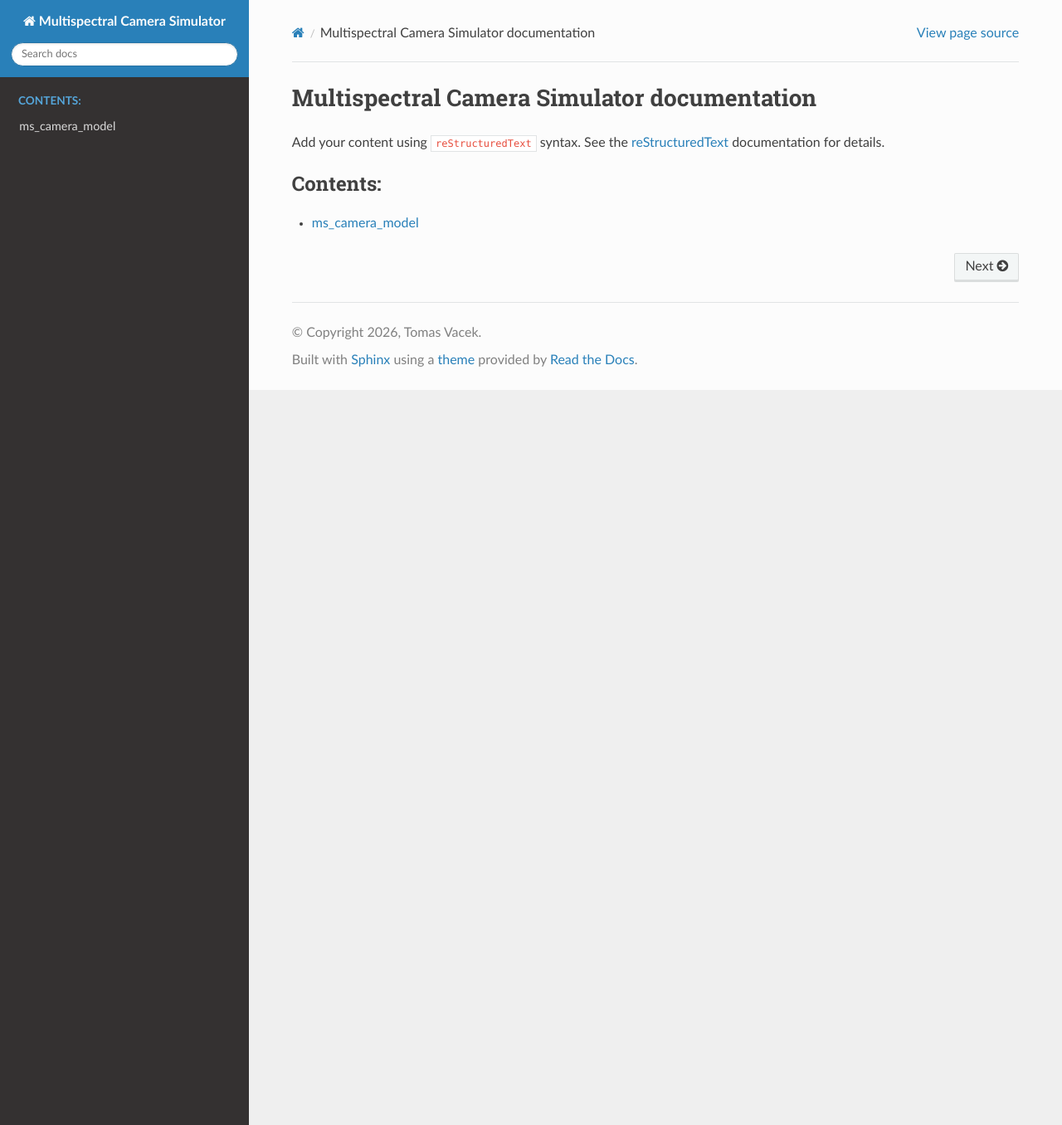
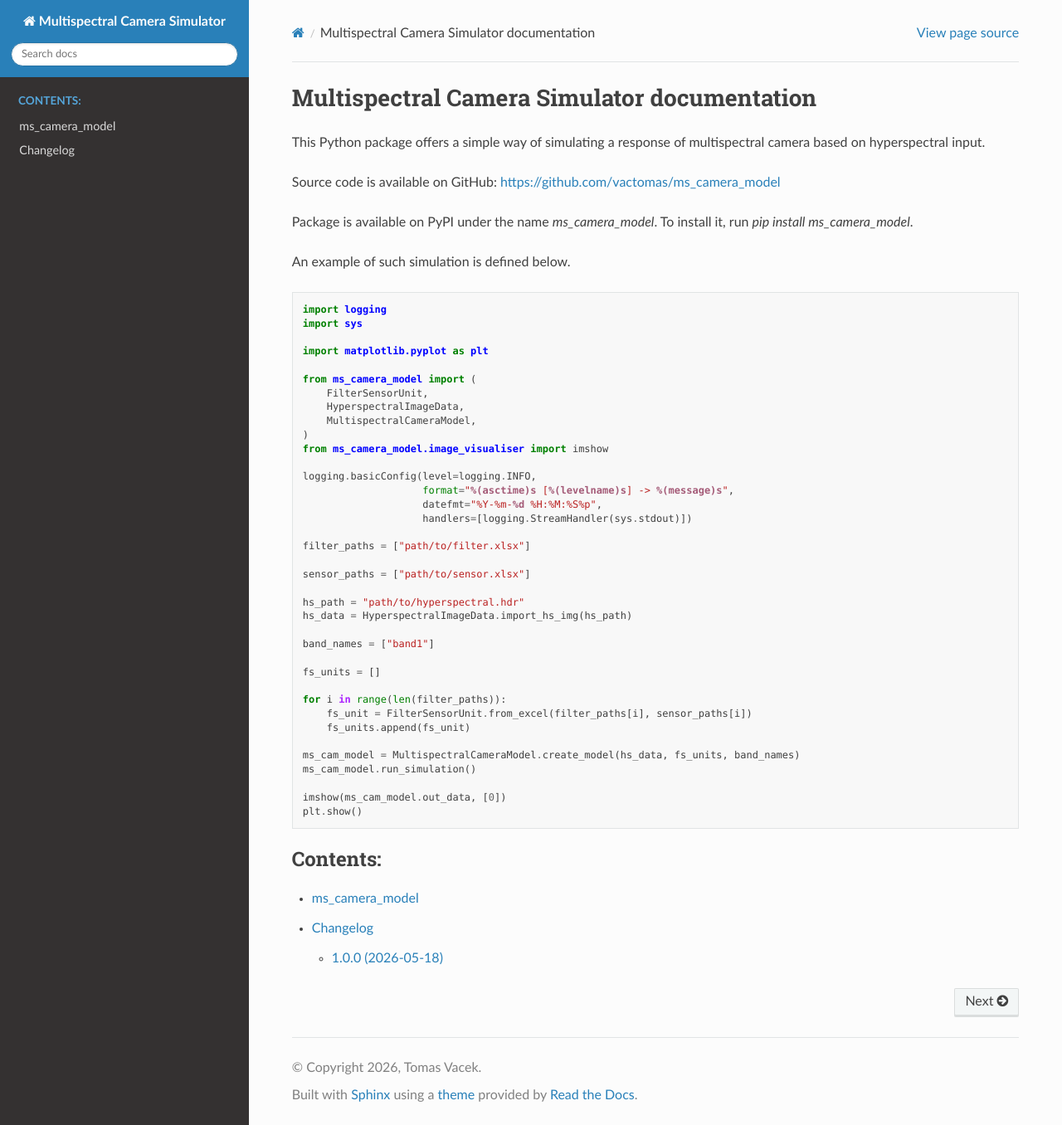
Before and after one commit to vactomas/ms_camera_model, a Sphinx documentation site: the page built from docs/source/index.rst, in a window 1280 px wide and 1356 px high. Shown: the whole window at 83% size. Built offline with Sphinx 7.4.7 and the Read the Docs theme 3.1.0, drawn with Linux system fonts in a browser that asks for light colours; pages that are not in the unit, such as notebooks, are missing from menus.

Commit message:
Update docs

```diff
--- a/docs/source/index.rst
+++ b/docs/source/index.rst
@@ -6,13 +6,57 @@
 Multispectral Camera Simulator documentation
 ============================================
 
-Add your content using ``reStructuredText`` syntax. See the
-`reStructuredText <https://www.sphinx-doc.org/en/master/usage/restructuredtext/index.html>`_
-documentation for details.
+This Python package offers a simple way of simulating a response of multispectral camera based on hyperspectral input.
 
+Source code is available on GitHub: https://github.com/vactomas/ms_camera_model
+
+Package is available on PyPI under the name `ms_camera_model`. To install it, run `pip install ms_camera_model`.
+
+An example of such simulation is defined below.
+
+.. code:: python
+
+    import logging
+    import sys
+
+    import matplotlib.pyplot as plt
+
+    from ms_camera_model import (
+        FilterSensorUnit,
+        HyperspectralImageData,
+        MultispectralCameraModel,
+    )
+    from ms_camera_model.image_visualiser import imshow
+
+    logging.basicConfig(level=logging.INFO,
+                        format="%(asctime)s [%(levelname)s] -> %(message)s",
+                        datefmt="%Y-%m-%d %H:%M:%S%p",
+                        handlers=[logging.StreamHandler(sys.stdout)])
+
+    filter_paths = ["path/to/filter.xlsx"]
+
+    sensor_paths = ["path/to/sensor.xlsx"]
+
+    hs_path = "path/to/hyperspectral.hdr"
+    hs_data = HyperspectralImageData.import_hs_img(hs_path)
+
+    band_names = ["band1"]
+
+    fs_units = []
+
+    for i in range(len(filter_paths)):
+        fs_unit = FilterSensorUnit.from_excel(filter_paths[i], sensor_paths[i])
+        fs_units.append(fs_unit)
+
+    ms_cam_model = MultispectralCameraModel.create_model(hs_data, fs_units, band_names)
+    ms_cam_model.run_simulation()
+
+    imshow(ms_cam_model.out_data, [0])
+    plt.show()
 
 .. toctree::
    :maxdepth: 2
    :caption: Contents:
 
    modules
+   changelog
```
Also changed, not shown: docs/source/changelog.rst (added, +9 -0 lines).
